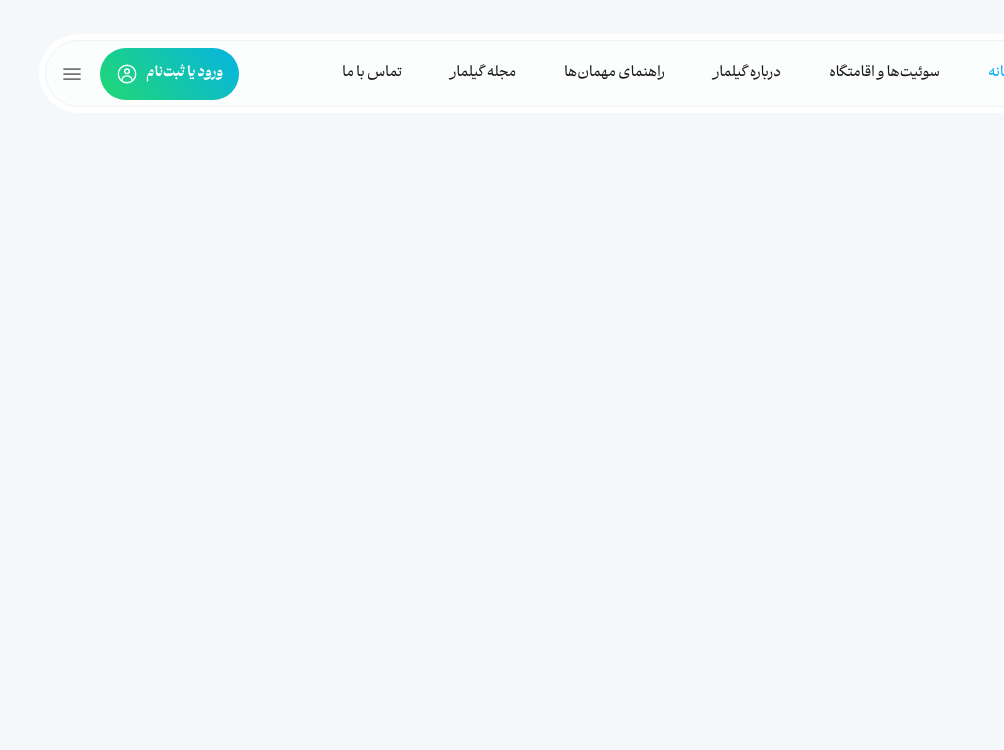
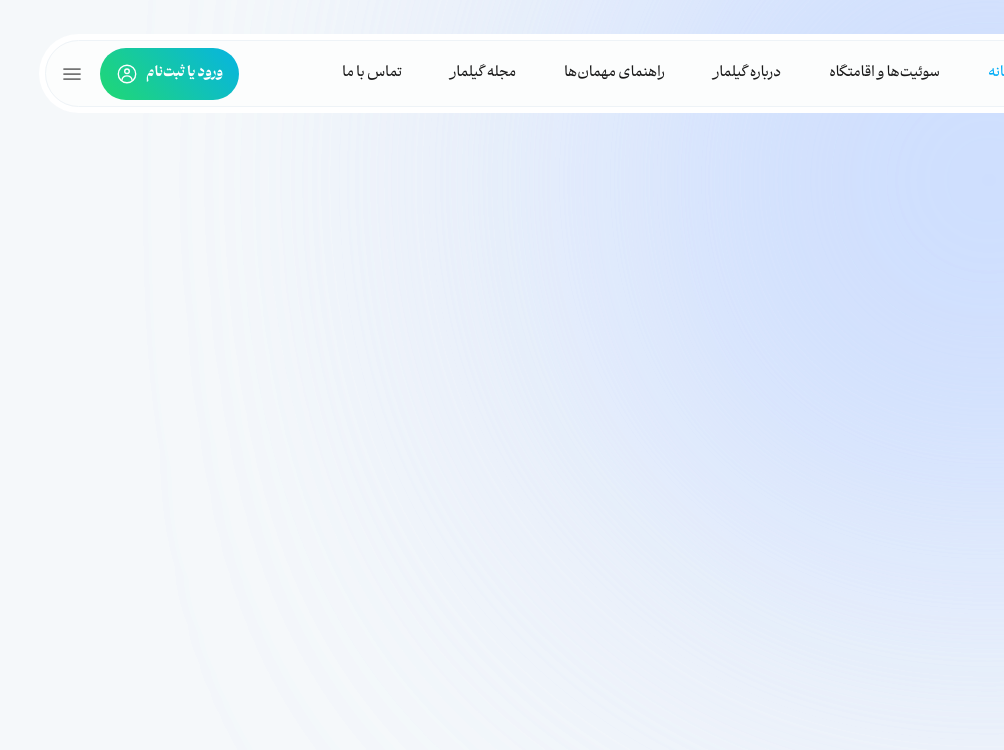
Before and after one commit to zana-abdi2002/gilmar-test, a Next.js app: page / in a window 1280 px wide. Shown: the top 750 px of the page, without its empty margins (276-1280 px from the left). Built offline with nearby package versions, Linux system fonts and the light colour scheme; what @mui/material-nextjs would draw is missing.

Commit message:
feat: add BackgroundEllipses

```diff
--- a/src/app/page.tsx
+++ b/src/app/page.tsx
@@ -1,8 +1,10 @@
+import HeroSection from "@/features/home/components/HeroSection";
+
 export default function Home() {
   return (
-    <div>
-      {/* <HeroSection />
-      <AboutSection />
+    <main>
+      <HeroSection />
+      {/*<AboutSection />
         <ServicesSection />
         <ResidencesSection />
         <PackagesSection />
@@ -11,6 +13,6 @@ export default function Home() {
         <BlogSection />
         <TestimonialsSection />
         <FaqSection /> */}
-    </div>
+    </main>
   );
 }
--- /dev/null
+++ b/src/features/home/components/HeroSection.tsx
@@ -0,0 +1,11 @@
+import BackgroundEllipses from "./background-ellipses";
+
+function HeroSection() {
+  return (
+    <div>
+      <BackgroundEllipses />
+    </div>
+  );
+}
+
+export default HeroSection;
--- /dev/null
+++ b/src/features/home/components/background-ellipses.tsx
@@ -0,0 +1,17 @@
+type BackgroundEllipsesProps = {
+  className?: string;
+};
+
+function BackgroundEllipses({ className = "" }: BackgroundEllipsesProps) {
+  return (
+    <div
+      aria-hidden="true"
+      className={`pointer-events-none absolute inset-0 -z-10 overflow-hidden ${className}`}
+    >
+      <span className="bg-surface-accent absolute -inset-s-35 -top-35 size-160 rounded-full blur-[210px]" />
+      <span className="bg-surface-accent absolute -inset-e-35 -top-35 size-160 rounded-full blur-[210px]" />
+    </div>
+  );
+}
+
+export default BackgroundEllipses;
```
Lines whose indentation alone changed are shown as unchanged.
